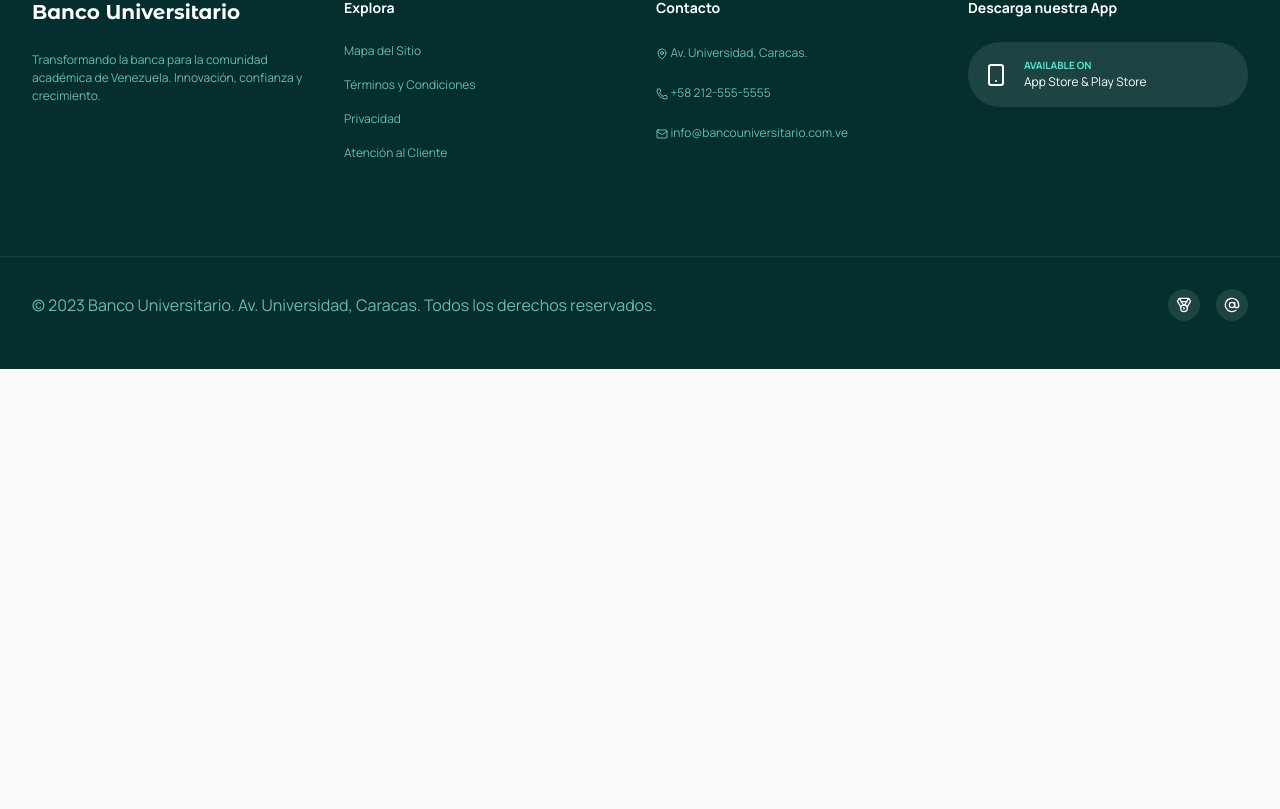
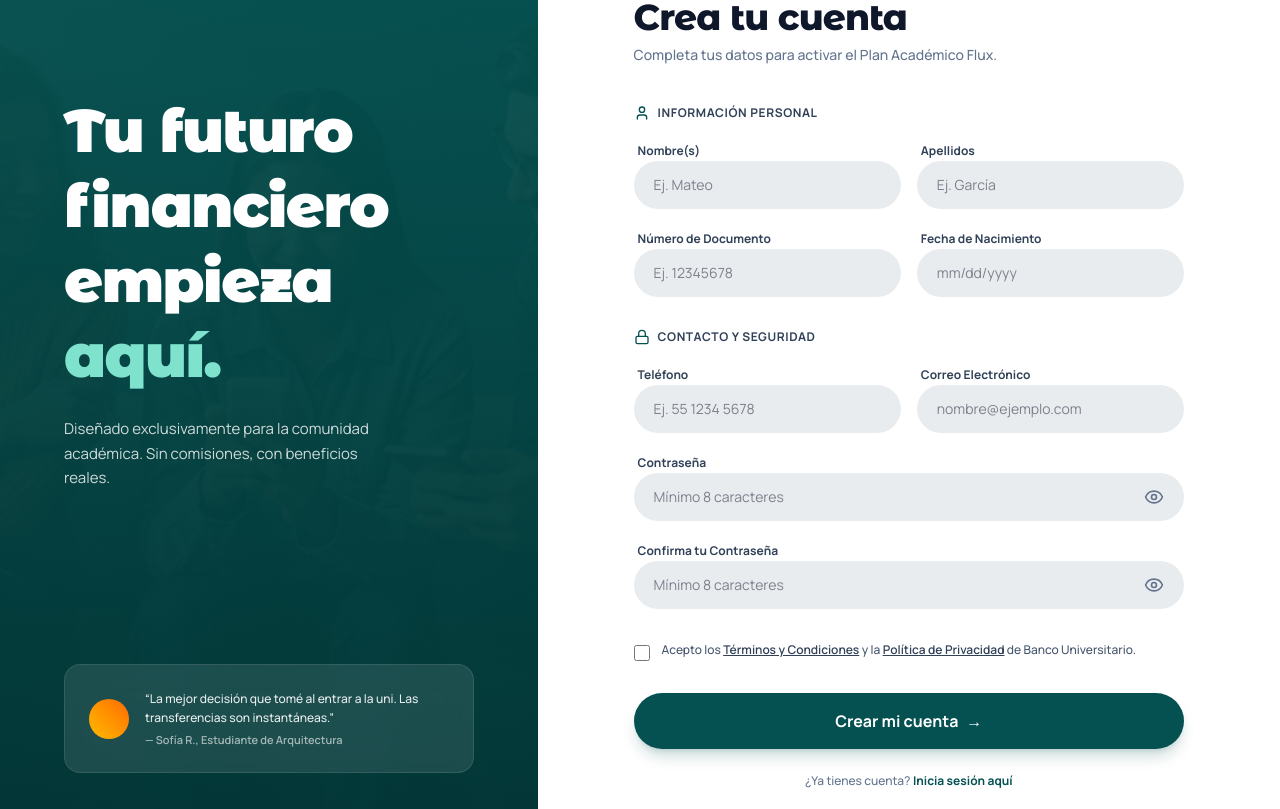
Before and after one commit to JStarWave84/web-institucional-banco-universitario, a Vue app: page /crear-cuenta in a window 1280 px wide. Shown: the part 271-1080 px from the top of the page. Before the commit the page ends 800 px from the top, so only its background shows below. Built offline with nearby package versions, Linux system fonts and the light colour scheme.

Commit message:
create account view

```diff
--- a/src/router/index.js
+++ b/src/router/index.js
@@ -28,6 +28,11 @@ const router = createRouter({
       name: 'Contact',
       component: () => import('../views/ContactView.vue'),
     },
+    {
+      path: '/crear-cuenta',
+      name: 'CrearCuenta',
+      component: () => import('../views/CrearCuentaView.vue'),
+    },
   ],
   scrollBehavior(to, from, savedPosition) {
     if (savedPosition) {
--- /dev/null
+++ b/src/views/CrearCuentaView.vue
@@ -0,0 +1,193 @@
+<script setup>
+import { Eye, Lock, Mail, Phone, User, CalendarDays, CreditCard, CheckCircle } from '@lucide/vue'
+</script>
+
+<template>
+  <section class="min-h-screen bg-white">
+    <div class="mx-auto max-w-[1440px]">
+      <div class="grid lg:grid-cols-[0.42fr_0.58fr] min-h-screen">
+
+        <div class="relative overflow-hidden bg-[#055151] text-white flex flex-col justify-between p-10 sm:p-14 lg:p-16">
+          <div class="absolute inset-0 opacity-40">
+            <img
+              src="../assets/img/hero-image.jpg"
+              alt="Fachada de universidad"
+              class="h-full w-full object-cover"
+            />
+          </div>
+          <div class="absolute inset-0 bg-gradient-to-b from-[#055151]/90 to-[#033636]/95"></div>
+
+          <div class="relative space-y-12 z-10">
+            <div class="flex items-center gap-2">
+
+            </div>
+
+            <div class="space-y-6 pt-8">
+              <h1 class="text-4xl font-black leading-tight tracking-tight sm:text-5xl lg:text-6xl text-white">
+                Tu futuro <br />
+                financiero <br />
+                empieza <span class="text-[#7ee2cd]">aquí.</span>
+              </h1>
+              <p class="max-w-[320px] text-[15px] leading-relaxed text-white/80">
+                Diseñado exclusivamente para la comunidad académica. Sin comisiones, con beneficios reales.
+              </p>
+            </div>
+          </div>
+
+          <div class="relative z-10 rounded-2xl bg-white/10 p-6 border border-white/10 backdrop-blur-md max-w-md mt-12">
+            <div class="flex gap-4 items-center">
+              <div class="h-10 w-10 overflow-hidden rounded-full bg-slate-300 flex-shrink-0">
+                <div class="bg-gradient-to-tr from-amber-400 to-orange-500 h-full w-full"></div>
+              </div>
+              <div>
+                <p class="text-xs leading-relaxed text-white/90 font-medium">
+                  “La mejor decisión que tomé al entrar a la uni. Las transferencias son instantáneas.”
+                </p>
+                <p class="mt-1 text-[11px] text-white/60 font-semibold">
+                  — Sofía R., Estudiante de Arquitectura
+                </p>
+              </div>
+            </div>
+          </div>
+        </div>
+
+        <div class="bg-white px-8 py-12 sm:px-16 lg:px-24 flex flex-col justify-center">
+          <div class="max-w-xl w-full mx-auto">
+
+            <div class="mb-10">
+              <h2 class="text-4xl font-extrabold text-slate-900 tracking-tight">Crea tu cuenta</h2>
+              <p class="mt-2 text-sm text-slate-500 font-medium">Completa tus datos para activar el Plan Académico Flux.</p>
+            </div>
+
+            <form class="space-y-6">
+
+              <div class="space-y-4">
+                <div class="flex items-center gap-2 text-xs font-bold uppercase tracking-wider text-slate-700">
+                  <User size="16" class="text-[#055151]" />
+                  Información Personal
+                </div>
+
+                <div class="grid gap-4 sm:grid-cols-2">
+                  <label class="space-y-1.5 block">
+                    <span class="text-xs font-bold text-slate-700 ml-1">Nombre(s)</span>
+                    <input
+                      type="text"
+                      placeholder="Ej. Mateo"
+                      class="w-full rounded-full bg-[#e9ecef] px-5 py-3.5 text-sm text-slate-900 outline-none transition focus:bg-[#dee2e6]"
+                    />
+                  </label>
+                  <label class="space-y-1.5 block">
+                    <span class="text-xs font-bold text-slate-700 ml-1">Apellidos</span>
+                    <input
+                      type="text"
+                      placeholder="Ej. García"
+                      class="w-full rounded-full bg-[#e9ecef] px-5 py-3.5 text-sm text-slate-900 outline-none transition focus:bg-[#dee2e6]"
+                    />
+                  </label>
+                </div>
+
+                <div class="grid gap-4 sm:grid-cols-2">
+                  <label class="space-y-1.5 block">
+                    <span class="text-xs font-bold text-slate-700 ml-1">Número de Documento</span>
+                    <input
+                      type="text"
+                      placeholder="Ej. 12345678"
+                      class="w-full rounded-full bg-[#e9ecef] px-5 py-3.5 text-sm text-slate-900 outline-none transition focus:bg-[#dee2e6]"
+                    />
+                  </label>
+                  <label class="space-y-1.5 block">
+                    <span class="text-xs font-bold text-slate-700 ml-1">Fecha de Nacimiento</span>
+                    <input
+                      type="text"
+                      placeholder="mm/dd/yyyy"
+                      class="w-full rounded-full bg-[#e9ecef] px-5 py-3.5 text-sm text-slate-900 outline-none transition focus:bg-[#dee2e6]"
+                    />
+                  </label>
+                </div>
+              </div>
+
+              <div class="space-y-4 pt-2">
+                <div class="flex items-center gap-2 text-xs font-bold uppercase tracking-wider text-slate-700">
+                  <Lock size="16" class="text-[#055151]" />
+                  Contacto y seguridad
+                </div>
+
+                <div class="grid gap-4 sm:grid-cols-2">
+                  <label class="space-y-1.5 block">
+                    <span class="text-xs font-bold text-slate-700 ml-1">Teléfono</span>
+                    <input
+                      type="tel"
+                      placeholder="Ej. 55 1234 5678"
+                      class="w-full rounded-full bg-[#e9ecef] px-5 py-3.5 text-sm text-slate-900 outline-none transition focus:bg-[#dee2e6]"
+                    />
+                  </label>
+                  <label class="space-y-1.5 block">
+                    <span class="text-xs font-bold text-slate-700 ml-1">Correo Electrónico</span>
+                    <input
+                      type="email"
+                      placeholder="nombre@ejemplo.com"
+                      class="w-full rounded-full bg-[#e9ecef] px-5 py-3.5 text-sm text-slate-900 outline-none transition focus:bg-[#dee2e6]"
+                    />
+                  </label>
+                </div>
+
+                <div class="space-y-4">
+                  <label class="space-y-1.5 block">
+                    <span class="text-xs font-bold text-slate-700 ml-1">Contraseña</span>
+                    <div class="relative">
+                      <input
+                        type="password"
+                        placeholder="Mínimo 8 caracteres"
+                        class="w-full rounded-full bg-[#e9ecef] px-5 py-3.5 pr-12 text-sm text-slate-900 outline-none transition focus:bg-[#dee2e6]"
+                      />
+                      <Eye class="absolute right-5 top-1/2 h-5 w-5 -translate-y-1/2 text-slate-500 cursor-pointer" />
+                    </div>
+                  </label>
+
+                  <label class="space-y-1.5 block">
+                    <span class="text-xs font-bold text-slate-700 ml-1">Confirma tu Contraseña</span>
+                    <div class="relative">
+                      <input
+                        type="password"
+                        placeholder="Mínimo 8 caracteres"
+                        class="w-full rounded-full bg-[#e9ecef] px-5 py-3.5 pr-12 text-sm text-slate-900 outline-none transition focus:bg-[#dee2e6]"
+                      />
+                      <Eye class="absolute right-5 top-1/2 h-5 w-5 -translate-y-1/2 text-slate-500 cursor-pointer" />
+                    </div>
+                  </label>
+                </div>
+              </div>
+
+              <div class="pt-2">
+                <label class="flex items-start gap-3 text-slate-600 cursor-pointer select-none">
+                  <input
+                    type="checkbox"
+                    class="mt-1 h-4 w-4 rounded-full border-slate-300 text-[#055151] focus:ring-[#055151]"
+                  />
+                  <span class="text-xs leading-normal font-medium">
+                    Acepto los <a href="#" class="font-semibold text-slate-700 underline">Términos y Condiciones</a> y la <a href="#" class="font-semibold text-slate-700 underline">Política de Privacidad</a> de Banco Universitario.
+                  </span>
+                </label>
+              </div>
+
+              <div class="pt-2">
+                <button
+                  type="button"
+                  class="w-full rounded-full bg-[#055151] px-6 py-4 text-base font-bold text-white shadow-lg shadow-[#055151]/20 transition hover:bg-[#033636] flex items-center justify-center gap-2"
+                >
+                  Crear mi cuenta
+                  <span>→</span>
+                </button>
+              </div>
+
+              <p class="text-center text-xs text-slate-500 font-medium">
+                ¿Ya tienes cuenta? <a href="#" class="font-bold text-[#055151] hover:underline">Inicia sesión aquí</a>
+              </p>
+            </form>
+          </div>
+        </div>
+
+      </div>
+    </div>
+  </section>
+</template>
--- a/src/views/HomeView.vue
+++ b/src/views/HomeView.vue
@@ -31,12 +31,12 @@ import {
         </div>
 
         <div class="flex flex-col gap-4 pt-4 sm:flex-row sm:items-center">
-          <a
-            href="#"
+          <router-link
+            to="/crear-cuenta"
             class="bg-brand-primary text-white font-bold leading-7 px-8 py-4 rounded-4xl shadow-lg hover:bg-brand-secondary transition-colors w-full sm:w-auto text-center"
           >
             Abre tu cuenta ahora
-          </a>
+          </router-link>
           <a
             href="#"
             class="bg-gray-200 text-brand-primary font-bold leading-7 px-8 py-4 flex items-center justify-center gap-2 rounded-4xl hover:bg-brand-primary hover:text-white transition-colors w-full sm:w-auto"
```
